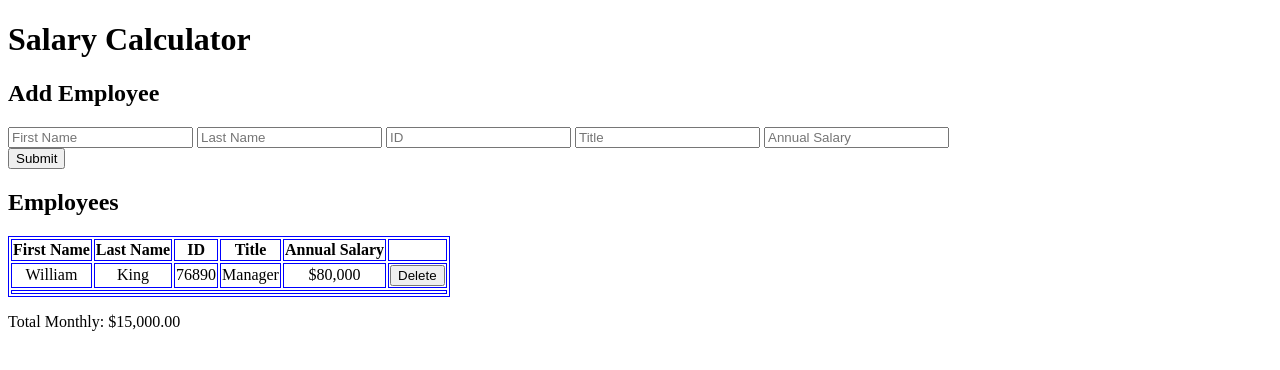
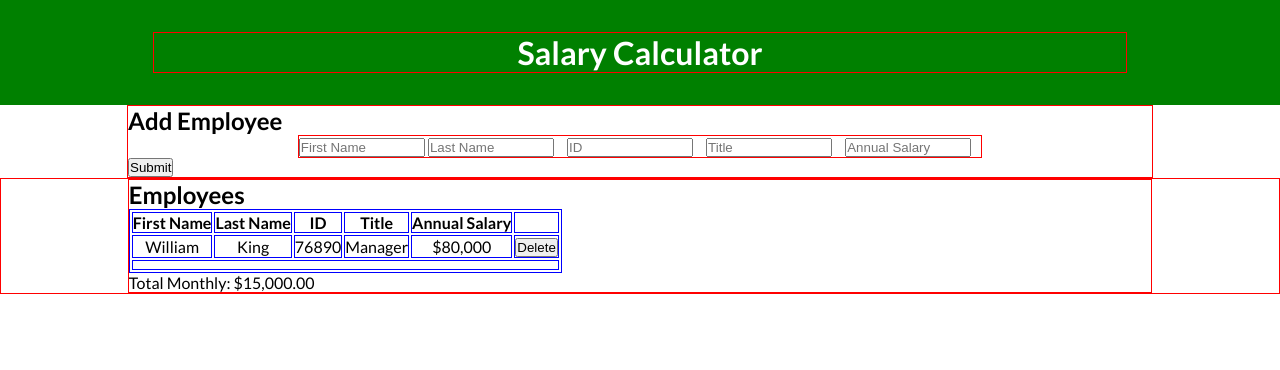
Before and after one commit to Alcamara/weekend-jquery-salary-calculator, a plain HTML site: page index.html in a window 1280 px wide. Drawn offline with Linux system fonts and the light colour scheme.

Commit message:
did a little css styling

```diff
--- a/index.html
+++ b/index.html
@@ -12,7 +12,9 @@
 <body>
     <!-- header -->
     <header>
-        <h1>Salary Calculator</h1>
+        <div class="container">
+            <h1 class="title">Salary Calculator</h1>
+        </div>
     </header>
 
     <!-- Add Empolyee section -->
@@ -22,11 +24,15 @@
             <!-- data input -->
             <div class="row">
                 <h2>Add Employee</h2>
+            </div>
+            <div class="row">
+                <div class="employee-data">
                     <input type="text" id="employee-first-name" placeholder="First Name">
                     <input type="text" id="employee-last-name" placeholder="Last Name">
                     <input type="text" id="employee-id" placeholder="ID">
                     <input type="text" id="employee-title" placeholder="Title">
                     <input type="text" id="employee-salary" placeholder="Annual Salary">
+                </div>
             </div>
             <!-- submit button -->
             <div class="row">
@@ -65,10 +71,12 @@
                     <td colspan="6"></td>
                 </tfoot>
             </table>
-        </div>
+
             <div class="total-monthly-row">
                 <p>Total Monthly: <span id="monthly-total" >$15,000.00</span> </p>
             </div>
+        </div>
+
     </section>
 
 </body>
--- a/style.css
+++ b/style.css
@@ -1,4 +1,73 @@
+@import url('https://fonts.googleapis.com/css2?family=Lato:wght@400;700&display=swap');
+
+*,*::before,*::after{
+    margin: 0;
+    padding: 0;
+}
+
+:root{
+    font-family: 'Lato', sans-serif;
+    font-size: 16px;
+    --Primary-Color: green;
+    --Secondary-Color: white;
+}
+
+
+.container{
+    width: 80%;
+    margin: 0 auto;
+    border: 1px solid red;
+}
+
+.row{
+    display: flex;
+}
+
+/* ====================================
+
+header section
+
+======================================*/
+
+
+header{
+    font-size: 1rem;
+    background-color: var(--Primary-Color);
+    color: var(--Secondary-Color);
+    padding: 2em;
+}
+
+.title{
+    text-align: center;
+}
+
+/*======================
+employee-data section
+=======================*/
+
+.employee-data{
+    margin: 0 auto;
+    border: 1px solid red;
+}
+
+
+input{
+    width: 122px;
+}
+
+input + input{
+    margin-right: 10px;
+}
+
+/* =============================
+Table section
+===============================*/
+
 table,thead,tr,td,th{
     border: 1px solid blue;
     text-align: center;
 }
+
+tfoot{
+    height: 10px;
+}
```
Lines whose indentation alone changed are shown as unchanged.
